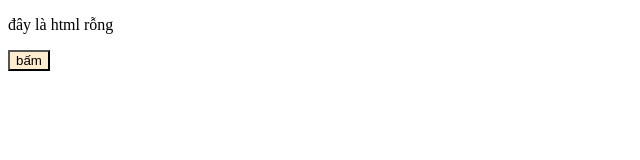
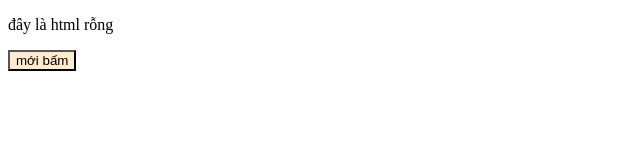
Before and after one commit to HuyLongDo/testgit, a plain HTML site: page index.html in a window 1280 px wide. Shown: the full height of the page, 0-640 px from the left. Drawn offline with Linux system fonts and the light colour scheme.

Commit message:
cap nhat index lan 2

```diff
--- a/index.html
+++ b/index.html
@@ -10,6 +10,6 @@
 </head>
 <body>
     <p>đây là html rỗng</p>
-    <button>bấm</button>
+    <button>mới bấm</button>
 </body>
 </html>
```
